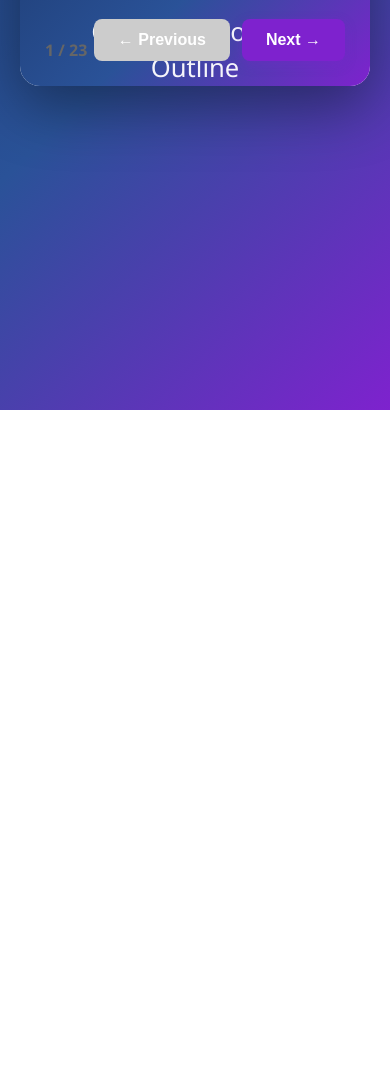
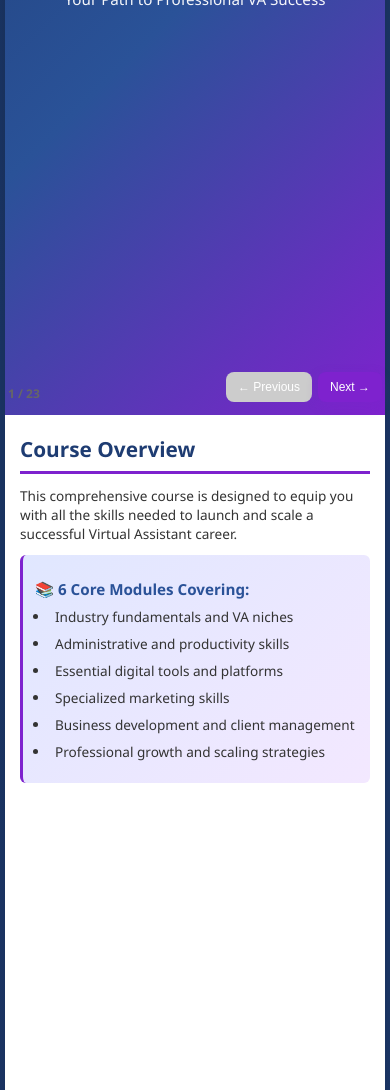
Before and after one commit to julietowah/email-slide, a plain HTML site: page outline.html in a window 390 px wide. Shown: the part 434-1524 px from the top of the page. Before the commit the page ends 844 px from the top, so only its background shows below. Drawn offline with Linux system fonts and the light colour scheme.

Commit message:
outline mobile

```diff
--- a/outline.html
+++ b/outline.html
@@ -263,17 +263,280 @@
       font-weight: 600;
     }
 
-    @media (max-width: 768px) {
+    /* Mobile Responsive Styles */
+    @media (max-width: 1024px) {
+      .presentation {
+        max-width: 95%;
+      }
+
       .slide {
-        padding: 35px 25px;
+        padding: 40px 30px;
       }
 
       .slide h2 {
+        font-size: 2em;
+        margin-bottom: 18px;
+      }
+
+      .slide h3 {
+        font-size: 1.2em;
+      }
+
+      .slide p, .slide li {
+        font-size: 0.95em;
+      }
+
+      .nav-buttons {
+        bottom: 15px;
+        right: 15px;
+        gap: 8px;
+      }
+
+      .nav-buttons button {
+        padding: 10px 16px;
+        font-size: 0.9em;
+      }
+
+      .slide-counter {
+        bottom: 15px;
+        left: 15px;
+        font-size: 0.9em;
+      }
+    }
+
+    @media (max-width: 768px) {
+      body {
+        padding: 10px;
+      }
+
+      .presentation {
+        aspect-ratio: auto;
+        height: auto;
+        min-height: 100vh;
+        max-width: 100%;
+      }
+
+      .slide {
+        position: relative;
+        padding: 30px 20px 90px 20px;
+        display: flex !important;
+        flex-direction: column;
+        height: auto;
+        min-height: 100vh;
+      }
+
+      .slide.title-slide {
+        justify-content: center;
+        min-height: 100vh;
+      }
+
+      .slide h2 {
+        font-size: 1.5em;
+        margin-bottom: 15px;
+        border-bottom: 3px solid #7e22ce;
+        padding-bottom: 10px;
+      }
+
+      .slide h3 {
+        font-size: 1.1em;
+        margin: 15px 0 10px 0;
+      }
+
+      .slide.title-slide h1 {
+        font-size: 2.2em;
+        margin-bottom: 20px;
+      }
+
+      .slide.title-slide .subtitle {
+        font-size: 1.1em;
+      }
+
+      .slide.module-intro h2 {
         font-size: 1.8em;
+        margin-bottom: 15px;
+      }
+
+      .slide.module-intro .module-desc {
+        font-size: 1em;
+      }
+
+      .slide p, .slide li {
+        font-size: 0.9em;
+        line-height: 1.5;
+        margin-bottom: 6px;
+      }
+
+      .slide ul {
+        margin-left: 18px;
+        margin-bottom: 12px;
+      }
+
+      .slide li {
+        margin-bottom: 8px;
+      }
+
+      .content-scroll {
+        overflow-y: visible;
+        padding-right: 0;
+        margin-bottom: 20px;
+      }
+
+      .content-scroll::-webkit-scrollbar {
+        width: 0;
+      }
+
+      .highlight-box {
+        padding: 15px;
+        margin: 15px 0;
+        border-left: 4px solid #7e22ce;
       }
 
       .two-column {
         grid-template-columns: 1fr;
+        gap: 15px;
+        margin-top: 10px;
+      }
+
+      .skill-card {
+        padding: 15px;
+        margin: 8px 0;
+        border-radius: 8px;
+      }
+
+      .skill-card h4 {
+        font-size: 1em;
+        margin-bottom: 8px;
+      }
+
+      .skill-card p {
+        font-size: 0.85em;
+      }
+
+      .icon {
+        font-size: 1.1em;
+        margin-right: 8px;
+      }
+
+      .module-badge {
+        font-size: 0.8em;
+        padding: 6px 16px;
+        margin-bottom: 15px;
+      }
+
+      /* Navigation for mobile */
+      .nav-buttons {
+        position: fixed;
+        bottom: 10px;
+        right: 10px;
+        left: 10px;
+        width: auto;
+        gap: 8px;
+        display: flex;
+        justify-content: flex-end;
+        z-index: 100;
+      }
+
+      .nav-buttons button {
+        padding: 10px 16px;
+        font-size: 0.85em;
+        flex: 0 0 auto;
+      }
+
+      .slide-counter {
+        position: fixed;
+        bottom: 10px;
+        left: 10px;
+        font-size: 0.8em;
+        z-index: 100;
+      }
+    }
+
+    @media (max-width: 480px) {
+      body {
+        padding: 5px;
+      }
+
+      .slide {
+        padding: 20px 15px 80px 15px;
+      }
+
+      .presentation {
+        border-radius: 10px;
+      }
+
+      .slide h2 {
+        font-size: 1.3em;
+        margin-bottom: 12px;
+        padding-bottom: 8px;
+      }
+
+      .slide h3 {
+        font-size: 1em;
+        margin: 12px 0 8px 0;
+      }
+
+      .slide.title-slide h1 {
+        font-size: 1.8em;
+        margin-bottom: 15px;
+      }
+
+      .slide.title-slide .subtitle {
+        font-size: 0.95em;
+        line-height: 1.3;
+      }
+
+      .slide.module-intro h2 {
+        font-size: 1.4em;
+      }
+
+      .slide.module-intro .module-desc {
+        font-size: 0.9em;
+      }
+
+      .slide p, .slide li {
+        font-size: 0.85em;
+        line-height: 1.4;
+      }
+
+      .slide ul {
+        margin-left: 15px;
+        margin-bottom: 10px;
+      }
+
+      .highlight-box {
+        padding: 12px;
+        margin: 12px 0;
+        border-left: 3px solid #7e22ce;
+        border-radius: 6px;
+      }
+
+      .highlight-box h3 {
+        font-size: 0.95em;
+        margin-bottom: 8px;
+      }
+
+      .icon {
+        font-size: 1em;
+        margin-right: 6px;
+      }
+
+      .nav-buttons {
+        bottom: 8px;
+        right: 8px;
+        left: 8px;
+        gap: 6px;
+      }
+
+      .nav-buttons button {
+        padding: 8px 12px;
+        font-size: 0.75em;
+        font-weight: 500;
+      }
+
+      .slide-counter {
+        bottom: 8px;
+        left: 8px;
+        font-size: 0.75em;
       }
     }
   </style>
```
